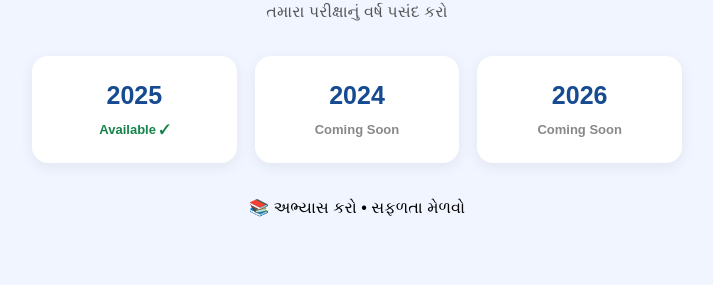
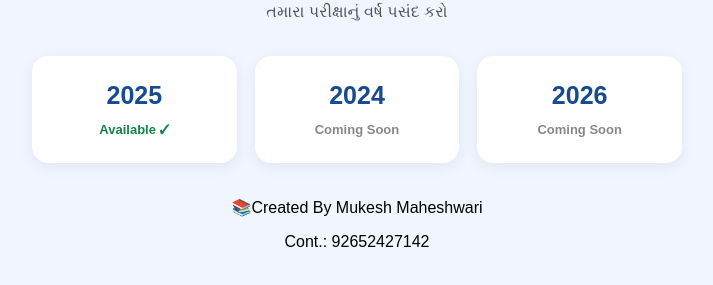
Before and after one commit to mukeshsundha45-svg/NMMS-PAPER, a plain HTML site: page index.html in a window 1280 px wide. Shown: the part 103-388 px from the top of the page, without its empty margins (283-996 px from the left). Drawn offline with Linux system fonts and the light colour scheme.

Commit message:
Update index.html

```diff
--- a/index.html
+++ b/index.html
@@ -71,7 +71,8 @@ h1 { color: #174b91; }
 
 </div>
 
-<p>📚 અભ્યાસ કરો • સફળતા મેળવો</p>
+<p>📚Created By Mukesh Maheshwari </p>
+  <p>Cont.: 92652427142</p>
 
 </body>
 </html>
```
